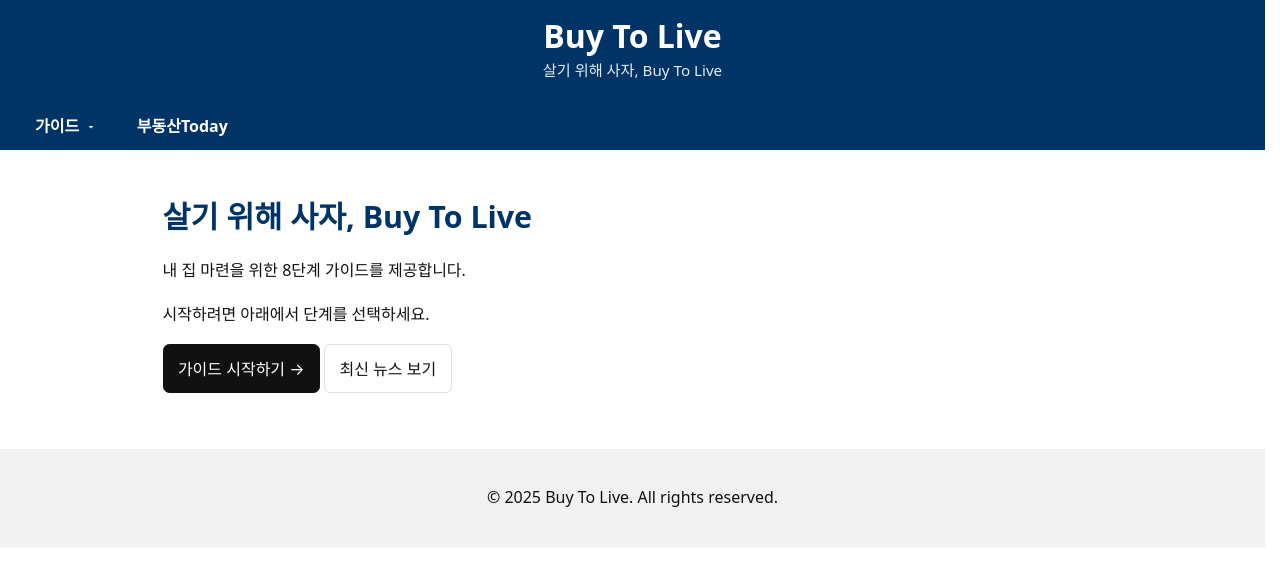
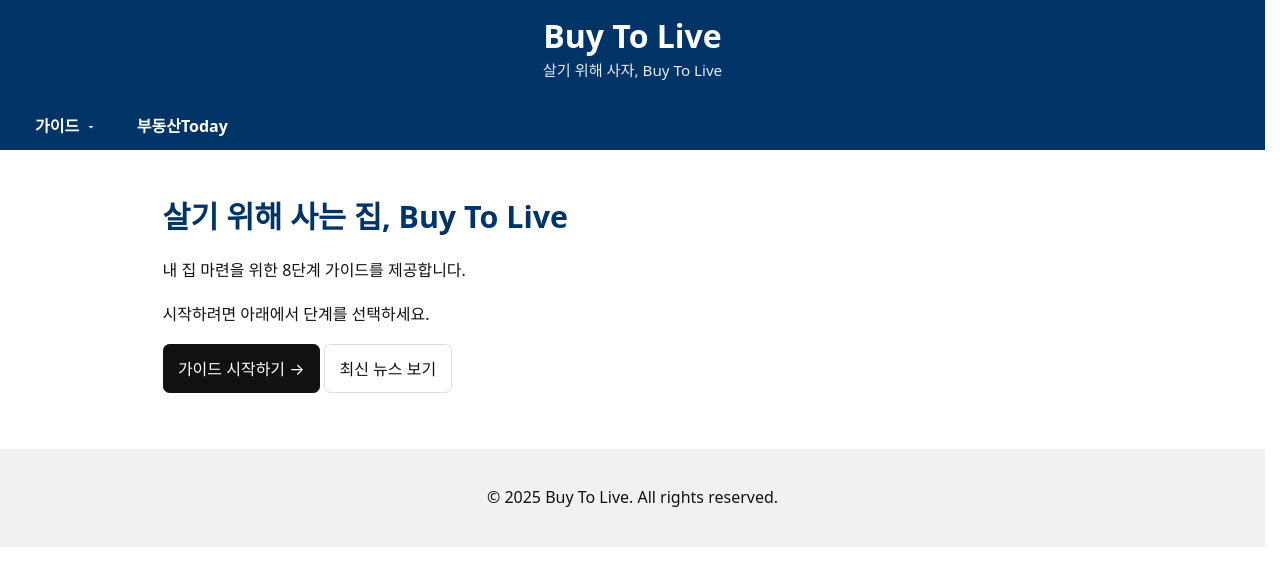
Before and after one commit to kimkisaa/land, a Jekyll site: the page built from index.html, in a window 1280 px wide. Shown: the top 586 px of the page. Built offline with Jekyll 4.4.1, drawn with Linux system fonts in a browser that asks for light colours.

Commit message:
Update index.html

```diff
--- a/index.html
+++ b/index.html
@@ -5,7 +5,7 @@ title: BuyToLive
 
 <section class="guide-detail">
   <!-- 브랜드명 + 슬로건 -->
-  <h1>살기 위해 사자, <span style="white-space:nowrap;">Buy To Live</span></h1>
+  <h1>살기 위해 사는 집, <span style="white-space:nowrap;">Buy To Live</span></h1>
   <p>내 집 마련을 위한 8단계 가이드를 제공합니다.</p>
 
   <p>시작하려면 아래에서 단계를 선택하세요.</p>
```
